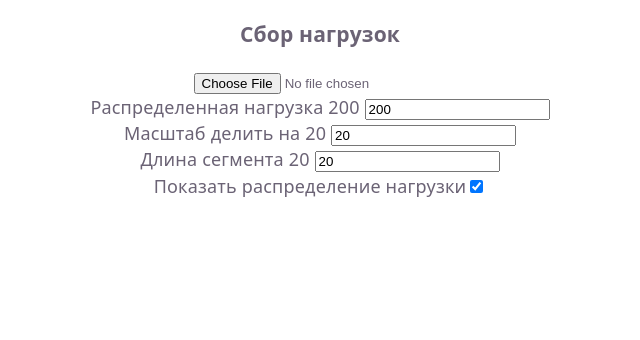
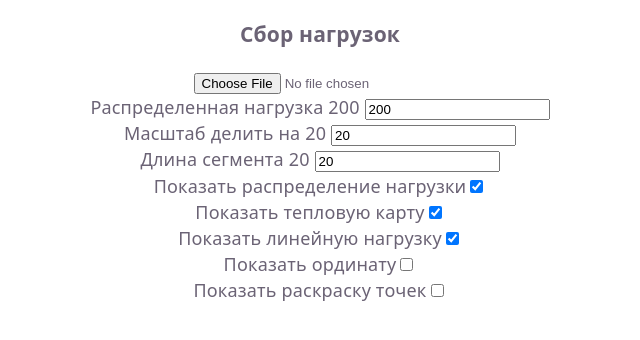
Before and after one commit to losslessring/load_calculation, a React (Vite) app: page / in a window 1280 px wide. Shown: the top 340 px of the page, without its empty margins (320-960 px from the left). Built offline with nearby package versions, Linux system fonts and the light colour scheme.

Commit message:
Implemented show values checkboxes

```diff
--- a/src/App.tsx
+++ b/src/App.tsx
@@ -10,6 +10,10 @@ function App() {
     const [distributedLoad, setDistributedLoad] = useState(200)
 
     const [showLoadDistribution, setShowLoadDistribution] = useState(true)
+    const [showHeatmap, setShowHeatmap] = useState(true)
+    const [showLinearLoad, setShowLinearLoad] = useState(true)
+    const [showColoredPoints, setShowColoredPoints] = useState(false)
+    const [showOrdinate, setShowOrdinate] = useState(false)
 
     const handleFileChange = async (e: any) => {
         const file = e.target.files[0]
@@ -175,6 +179,60 @@ function App() {
                 </label>
             </div>
             <div>
+                <label>
+                    Показать тепловую карту
+                    <input
+                        type="checkbox"
+                        name="heatmap_checkbox"
+                        checked={showHeatmap}
+                        onChange={(e) => {
+                            setShowHeatmap(e.target.checked)
+                        }}
+                    />
+                </label>
+            </div>
+
+            <div>
+                <label>
+                    Показать линейную нагрузку
+                    <input
+                        type="checkbox"
+                        name="linear_load_checkbox"
+                        checked={showLinearLoad}
+                        onChange={(e) => {
+                            setShowLinearLoad(e.target.checked)
+                        }}
+                    />
+                </label>
+            </div>
+            <div>
+                <label>
+                    Показать ординату
+                    <input
+                        type="checkbox"
+                        name="heatmap_checkbox"
+                        checked={showOrdinate}
+                        onChange={(e) => {
+                            setShowOrdinate(e.target.checked)
+                        }}
+                    />
+                </label>
+            </div>
+            <div>
+                <label>
+                    Показать раскраску точек
+                    <input
+                        type="checkbox"
+                        name="point_color_checkbox"
+                        checked={showColoredPoints}
+                        onChange={(e) => {
+                            setShowColoredPoints(e.target.checked)
+                        }}
+                    />
+                </label>
+            </div>
+
+            <div>
                 {/* <Canvas lines={linesTest} polygons={polygonsTest} /> */}
                 <Canvas
                     lines={lines}
@@ -183,6 +241,10 @@ function App() {
                     segmentLength={segmentLength}
                     distributedLoad={distributedLoad}
                     showLoadDistribution={showLoadDistribution}
+                    showHeatmap={showHeatmap}
+                    showLinearLoad={showLinearLoad}
+                    showColoredPoints={showColoredPoints}
+                    showOrdinate={showOrdinate}
                 />
             </div>
         </>
--- a/src/components/Canvas.tsx
+++ b/src/components/Canvas.tsx
@@ -19,6 +19,10 @@ export default function Canvas({
     segmentLength,
     distributedLoad,
     showLoadDistribution,
+    showHeatmap,
+    showColoredPoints,
+    showOrdinate,
+    showLinearLoad,
 }: {
     lines: VertexCoordinates[][]
     polygons: VertexCoordinates[][]
@@ -26,6 +30,10 @@ export default function Canvas({
     segmentLength: number
     distributedLoad: number
     showLoadDistribution: boolean
+    showHeatmap: boolean
+    showColoredPoints: boolean
+    showOrdinate: boolean
+    showLinearLoad: boolean
 }) {
     const ref = useRef(null)
 
@@ -238,14 +246,28 @@ export default function Canvas({
             }))
         console.log('colored points heatmap')
         console.log(coloredPointsHeatmap)
-        drawColoredPointsFlat(ctx, coloredPointsHeatmap, 10, 'heatmap')
-        drawPointValues(ctx, coloredPointsHeatmap, 'value', 0, 0)
+        if (showHeatmap) {
+            drawColoredPointsFlat(ctx, coloredPointsHeatmap, 10, 'heatmap')
+        }
+        if (showColoredPoints) {
+            drawColoredPointsFlat(ctx, coloredPoints, 10, 'color')
+        }
+        if (showOrdinate) {
+            drawPointValues(ctx, coloredPointsHeatmap, 'ordinate', 0, 0)
+        }
+        if (showLinearLoad) {
+            drawPointValues(ctx, coloredPointsHeatmap, 'linearLoad', 0, 0)
+        }
     }, [
         lines,
         scaleFactor,
         segmentLength,
         distributedLoad,
         showLoadDistribution,
+        showHeatmap,
+        showLinearLoad,
+        showColoredPoints,
+        showOrdinate,
     ])
     return (
         <canvas
```
